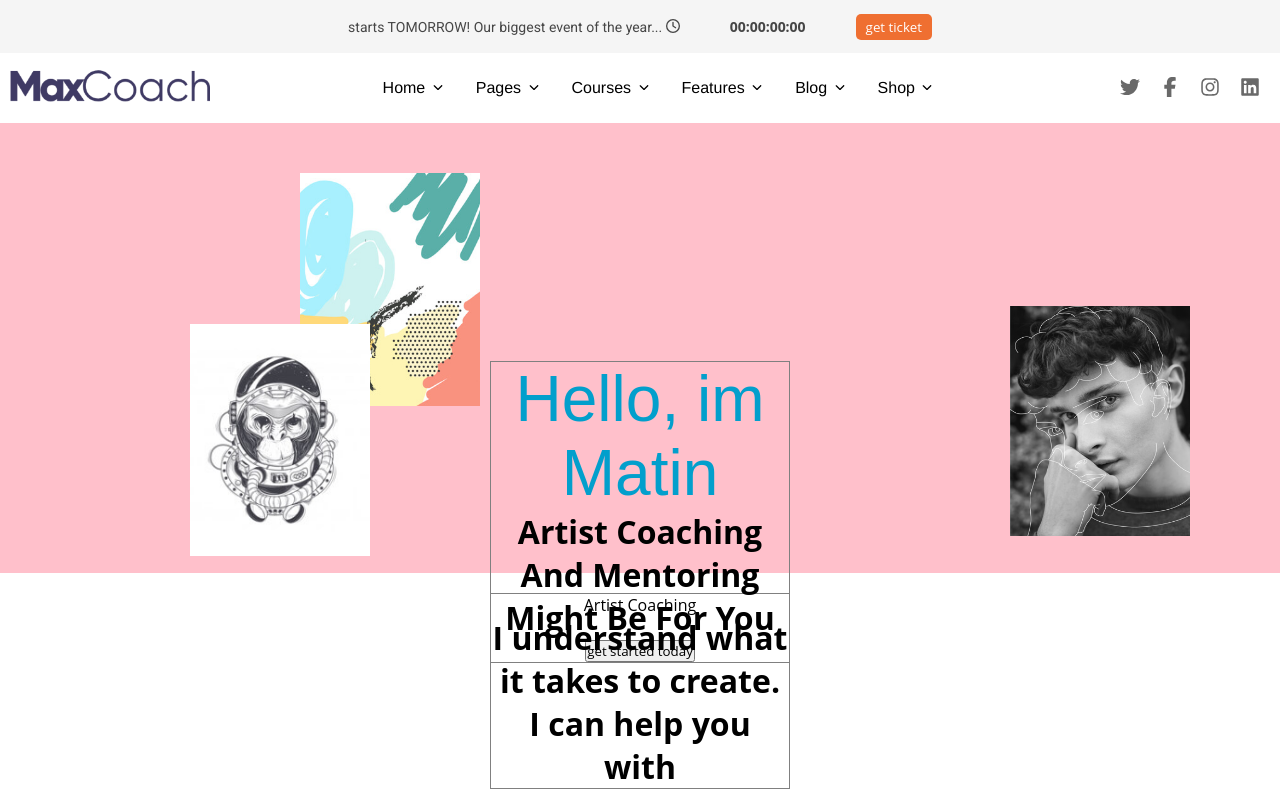
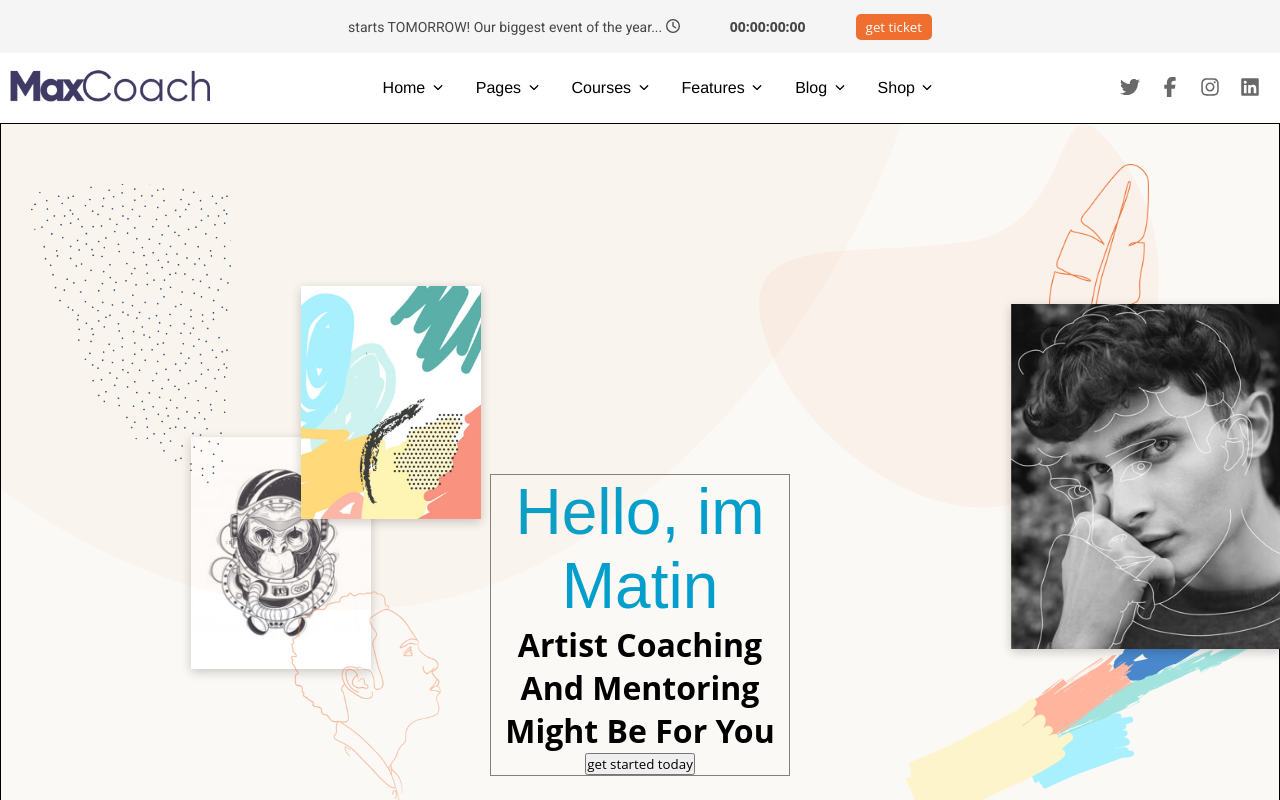
Before and after one commit to ManuelAvanzi/proj-html-vuejs, a Vue app: page / in a window 1280 px wide. Shown: the top 800 px of the page. Built offline with nearby package versions, Linux system fonts and the light colour scheme.

Commit message:
headerJubo - second brush

```diff
--- /dev/null
+++ b/src/assets/images/headerJumbo.vue
@@ -0,0 +1,74 @@
+<template>
+    <div class="jumbotron-container">
+        <div class="img-container">
+
+            <img src="../assets/images/artist-hero-image-02.jpg" class="hero-image first" alt="">
+            <img src="../assets/images/artist-hero-image-01.jpg" class="hero-image second" alt="">
+            <img src="../assets/images/artist-hero-image-04.jpg" class="hero-image third" alt="">
+            <img src="../assets/images/artist-hero-image-03.png" class="hero-image second" alt="">
+            <img src="../assets/images/artist-shape-04.png" class="shape" alt="">
+            <img src="../assets/images/artist-shape-02.png" class="shape" alt="">
+            <img src="../assets/images/artist-shape-01.png" class="shape" alt="">
+
+            <div class="text-container">
+                <div class="hello"><span class="sign">Hello, im Matin</span></div>
+                <div class="main-text">
+                    <h1>Artist Coaching And Mentoring Might Be For You</h1>
+                    <button>get started today</button>
+                </div>
+            </div>
+
+        </div>
+    </div>
+</template>
+
+
+<script>
+export default {
+
+}
+</script>
+
+
+<style lang="scss" scoped>
+@import '@/style/variables.scss';
+   .jumbotron-container{
+       width: 100%;
+       height: 450px;
+       background-color: pink;
+
+
+       .text-container{
+           border:1px solid grey;
+           width: 300px;
+           margin:0 auto;
+           text-align: center;
+           .sign{
+                   font-family: "Rossela Demo", Sans-serif;
+                    font-size: 64px;
+                    font-weight: 400;
+                    color: $cerulean;
+                }
+           }
+       }
+
+       .hero-image{
+           position:relative;
+           width: 180px;
+       }
+       .first{
+
+           top:50px;
+           left:300px;
+       }
+       .second{
+           top:200px;
+           left:10px;
+       }
+       .third{
+           top:180px;
+           left:650px;
+       }
+
+
+</style>
--- a/src/components/headerJumbo.vue
+++ b/src/components/headerJumbo.vue
@@ -4,7 +4,13 @@
 
             <img src="../assets/images/artist-hero-image-02.jpg" class="hero-image first" alt="">
             <img src="../assets/images/artist-hero-image-01.jpg" class="hero-image second" alt="">
-            <img src="../assets/images/artist-hero-image-04.jpg" class="hero-image third" alt="">
+            <img src="../assets/images/artist-hero-image-04.jpg" class="hero-image guy" alt="">
+            <img src="../assets/images/artist-hero-image-03.png" class=" face" alt="">
+            <img src="../assets/images/artist-shape-04.png" class="shape piuma" alt="">
+            <img src="../assets/images/artist-shape-03.png" class="shape rotate dots" alt="">
+            <img src="../assets/images/artist-shape-02.png" class="shape left-top" alt="">
+            <img src="../assets/images/artist-shape-01.png" class="shape leaf" alt="">
+            <img src="../assets/images/artist-shape-05.png" class="shape colors" alt="">
 
             <div class="text-container">
                 <div class="hello"><span class="sign">Hello, im Matin</span></div>
@@ -30,9 +36,47 @@ export default {
 @import '@/style/variables.scss';
    .jumbotron-container{
        width: 100%;
-       height: 450px;
-       background-color: pink;
+       height: 700px;
+       border:1px solid black;
+       background-color: #fbf9f6;
+       position:relative;
 
+       .left-top{
+           position:absolute;
+           top:0;
+           left:0;
+       }
+       .piuma{
+           position:absolute;
+           top:40px;
+           width: 100px;
+           right:130px;
+       }
+       .leaf{
+           position:absolute;
+           top:0;
+           right:120px;
+           width:400px;
+       }
+       .face{
+           position:absolute;
+           bottom:10px;
+           left:290px;
+           width: 150px;
+       }
+
+       .dots{
+           position:absolute;
+           left:30px;
+           top:60px;
+           width: 200px;
+           transform: rotateY('90');
+       }
+       .colors{
+           position:absolute;
+           bottom:0;
+           right:20px;
+       }
 
        .text-container{
            border:1px solid grey;
@@ -51,9 +95,10 @@ export default {
        .hero-image{
            position:relative;
            width: 180px;
+            box-shadow: 0 3px 10px rgb(0 0 0 / 0.2);
        }
        .first{
-
+           z-index: 1231;
            top:50px;
            left:300px;
        }
@@ -61,9 +106,11 @@ export default {
            top:200px;
            left:10px;
        }
-       .third{
+       .guy{
+           z-index: 1231;
            top:180px;
            left:650px;
+           width:270px;
        }
 
 
```
